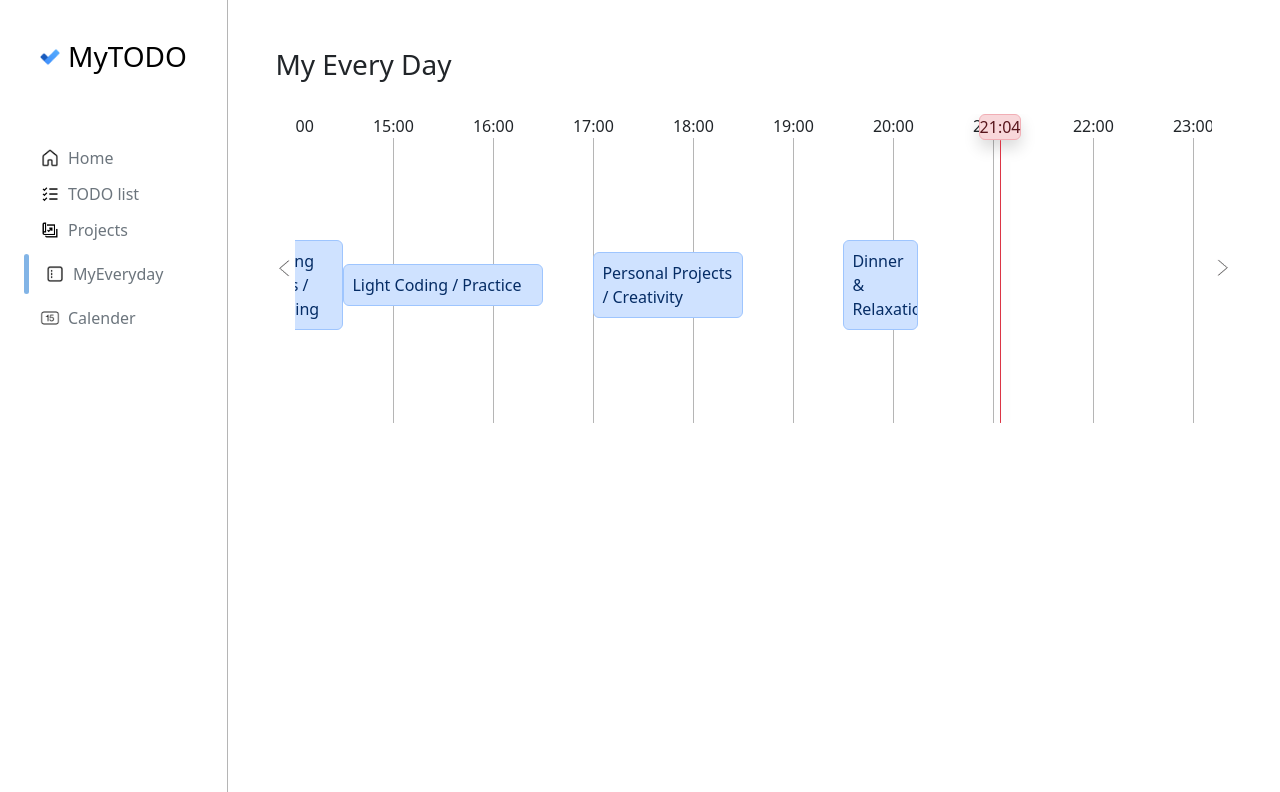
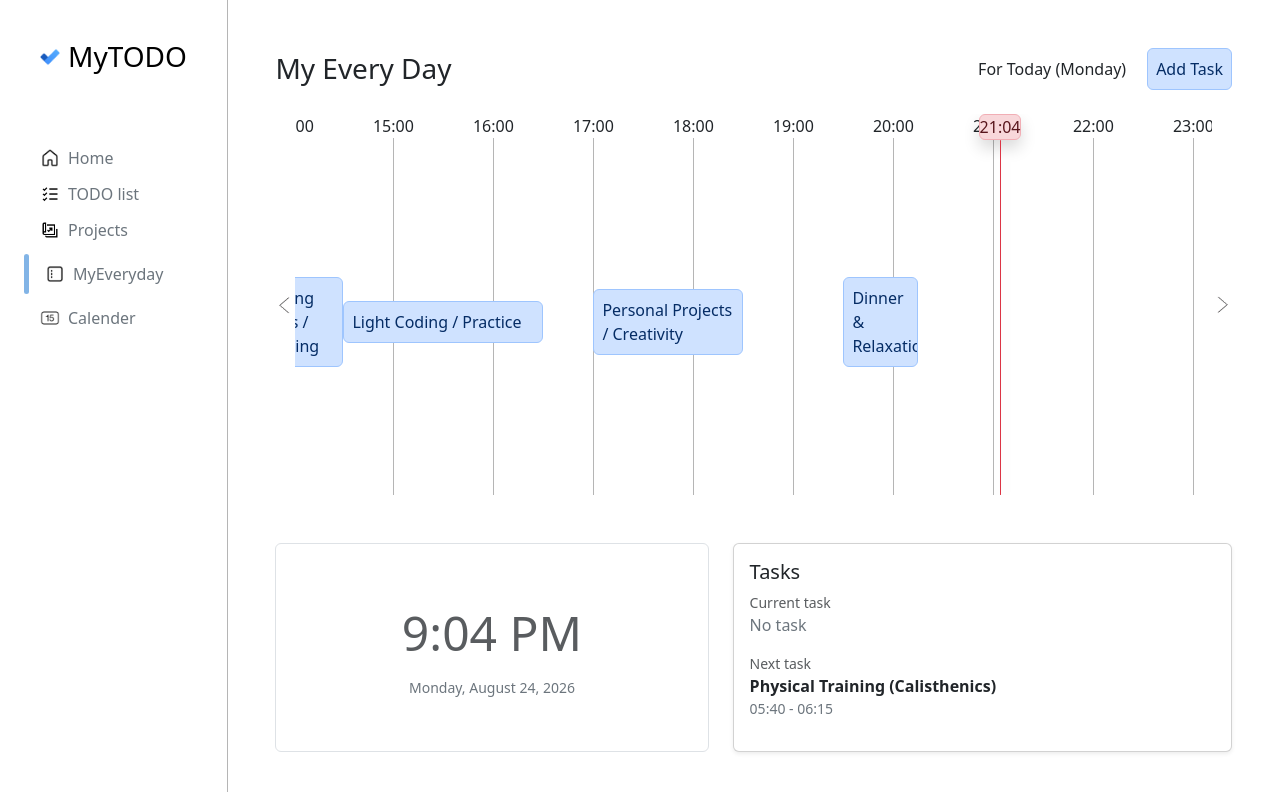
Before and after one commit to younes-bayouli/TodoApp, a React (Vite) app in the folder Client/: page /Myeveryday in a window 1280 px wide. Shown: the top 792 px of the page. Built offline with nearby package versions, Linux system fonts and the light colour scheme.

Commit message:
Every day tasks page is ready

```diff
--- /dev/null
+++ b/Client/src/Components/TaskStatusCard.jsx
@@ -0,0 +1,29 @@
+function TaskStatusCard({ currentTask, nextTask }) {
+	const renderTask = (label, task) => (
+		<div className="mb-3">
+			<div className="text-muted small">{label}</div>
+			{task ? (
+				<>
+					<div className="fw-semibold">{task.title}</div>
+					<div className="text-secondary small">
+						{task.start} - {task.end}
+					</div>
+				</>
+			) : (
+				<div className="text-secondary">No task</div>
+			)}
+		</div>
+	);
+
+	return (
+		<div className="card h-100 flex-grow-1 shadow-sm">
+			<div className="card-body">
+				<h5 className="card-title">Tasks</h5>
+				{renderTask("Current task", currentTask)}
+				{renderTask("Next task", nextTask)}
+			</div>
+		</div>
+	);
+}
+
+export default TaskStatusCard;
--- /dev/null
+++ b/Client/src/Components/TimeCard.jsx
@@ -0,0 +1,21 @@
+import { format } from "../Utils/timeUtilities";
+
+export default function TimeDisplay({ date = new Date() }) {
+	const { hour24, hour12 } = format(date);
+
+	return (
+		<div className="time-display d-flex flex-column align-items-center justify-content-center p-3 bg-white border rounded h-100">
+			<div className="time-12h text-muted " style={{fontSize:"3rem"}}>
+				{hour12}
+			</div>
+			<div className="time-date text-secondary small mt-2">
+				{date.toLocaleDateString("en-US", {
+					weekday: "long",
+					year: "numeric",
+					month: "long",
+					day: "numeric",
+				})}
+			</div>
+		</div>
+	);
+}
--- a/Client/src/Pages/EveryDayTasks/EveryDayTasks.jsx
+++ b/Client/src/Pages/EveryDayTasks/EveryDayTasks.jsx
@@ -1,14 +1,47 @@
+import { useRef } from "react";
 import Schedule from "./Schedule.jsx";
+import TimeCard from "../../Components/TimeCard.jsx";
+import { useDate } from "../../Utils/useTime";
+import Tasks from "../../fakeData/fakeTasks";
+import { format } from "../../Utils/timeUtilities";
+import { getCurrentAndNextTask } from "../../Utils/Utils";
+import TaskStatusCard from "../../Components/TaskStatusCard.jsx";
 
 function Myeveryday() {
+	const Date = useDate();
+	const scheduleControlsRef = useRef(null);
+	const currentTime = format(Date).hour24;
+	const currentDayIndex = (Date.getDay() + 6) % 7;
+	const { current, next } = getCurrentAndNextTask(
+		currentTime,
+		Tasks,
+		currentDayIndex,
+	);
 
 	return (
 		<>
 			<div className="d-flex flex-column h-100">
-				<h3>My Every Day</h3>
-				<div className="flex-grow-1 d-flex flex-column gap-3">
-					<Schedule></Schedule>
-					<div className="w-100 flex-grow-1"></div>
+				<div className="d-flex align-items-center justify-content-between">
+					<h3 className="mb-0">My Every Day</h3>
+					<div ref={scheduleControlsRef}></div>
+				</div>
+				<div className="flex-grow-1 d-flex flex-column gap-5 pt-4">
+					<Schedule
+						time={Date}
+						Tasks={Tasks}
+						controlsTargetRef={scheduleControlsRef}
+					></Schedule>
+					<div className="d-flex flex-fill gap-4 align-items-stretch">
+						<div className="flex-fill">
+							<TimeCard date={Date}></TimeCard>
+						</div>
+						<div className="flex-fill">
+							<TaskStatusCard
+								currentTask={current}
+								nextTask={next}
+							/>
+						</div>
+					</div>
 				</div>
 			</div>
 		</>
--- a/Client/src/Pages/EveryDayTasks/Schedule.jsx
+++ b/Client/src/Pages/EveryDayTasks/Schedule.jsx
@@ -1,16 +1,16 @@
 import Arrow from "../../Components/Arrow";
-import { useRef, useCallback, useState, useEffect, memo } from "react";
+import { createPortal } from "react-dom";
+import { useRef, useCallback, useState, useEffect } from "react";
 import "./style.css";
-import { useTime } from "../../Utils/useTime";
 import {
 	format,
 	timeToMinutes,
 	minutesToTime,
-	checkOverLapTime,
+	stringToMinutes,
 } from "../../Utils/timeUtilities";
+import { checkOverlap, getCurrentAndNextTask } from "../../Utils/Utils.js";
 import { useMouseDistance } from "../../Utils/useMouseDistance";
 import Task from "./Task";
-import Tasks from "../../fakeData/fakeTasks";
 import { DAYS } from "../../Utils/dateUtilities";
 import TimeInputClock from "./TimeInputClock.jsx";
 import StaticTimeBars from "../../Components/StaticTimeBars.jsx";
@@ -24,15 +24,18 @@ const nullTask = {
 	details: "",
 };
 
-function Schedule() {
+function Schedule({ time, Tasks, controlsTargetRef }) {
 	const [isModalOpen, setIsModalOpen] = useState(false);
+	const [chosenDay, setChosenDay] = useState(() => (time.getDay() + 6) % 7);
+	const [controlsTarget, setControlsTarget] = useState(null);
 	const [editMode, setEditMode] = useState(false);
 	const [activeTask, setActiveTask] = useState(nullTask);
 	const [Hovered, setHovered] = useState(false);
 	const [overlap, setOverlap] = useState({ check: false, mesg: "" });
 	const scrollRef = useRef(null);
-	const time = useTime();
 	const distanceMouseLeftedge = useMouseDistance(scrollRef);
+	const todayDayIndex = (time.getDay() + 6) % 7;
+	const visibleTasks = Tasks.filter((task) => task.days[chosenDay]);
 
 	const scroll = (direction) => {
 		const amount = 500;
@@ -44,6 +47,14 @@ function Schedule() {
 			behavior: "smooth",
 		});
 	};
+
+	const addTask = () => {
+		setIsModalOpen(true);
+	};
+
+	useEffect(() => {
+		setControlsTarget(controlsTargetRef.current);
+	}, [controlsTargetRef]);
 
 	useEffect(() => {
 		scrollRef.current.scrollLeft = (timeToMinutes(time) * 10) / 6 - 300;
@@ -82,7 +93,33 @@ function Schedule() {
 	};
 
 	return (
-		<div className="container w-100 py-4 px-0 flex-grow-1 d-flex align-items-center">
+		<>
+			{controlsTarget &&
+				createPortal(
+					<div className="d-flex gap-2">
+						<button
+							type="button"
+							className="btn"
+							onClick={() =>
+								setChosenDay((day) => (day + 1) % DAYS.length)
+							}
+						>
+							For {chosenDay === todayDayIndex && "Today ("}
+							{DAYS[chosenDay]}
+							{chosenDay === todayDayIndex && ")"}
+						</button>
+						<button
+							type="button"
+							className="btn alert alert-primary p-2 m-0 btn-outline-secondary"
+							onClick={addTask}
+						>
+							Add Task
+						</button>
+					</div>,
+					controlsTarget,
+				)}
+			<div className="container w-100 h-100 p-0 d-flex flex-column overflow-hidden">
+				<div className="d-flex flex-grow-1 align-items-center overflow-hidden">
 					<Arrow
 						deg={90}
 						style={{ width: "5%", height: "10%" }}
@@ -94,6 +131,35 @@ function Schedule() {
 						ref={scrollRef}
 						onMouseEnter={() => setHovered(true)}
 						onMouseLeave={() => setHovered(false)}
+						onClick={() => {
+							if (!Hovered) return;
+							let min = Math.ceil(
+								((distanceMouseLeftedge -
+									20 +
+									scrollRef.current.scrollLeft) *
+									6) /
+									10,
+							);
+							let nextTask=getCurrentAndNextTask(format(minutesToTime(min)).hour24,Tasks,chosenDay).next
+							let end=min;
+							if(nextTask && stringToMinutes(nextTask.start)<min+30){
+								end=stringToMinutes(nextTask.start)-30
+							}
+							const newTask = {
+								...nullTask,
+								start: format(minutesToTime(min)).hour24,
+								end: format(minutesToTime(end + 30)).hour24,
+							};
+							checkOverlap(
+								newTask,
+								newTask.start,
+								newTask.end,
+								Tasks,
+								setOverlap,
+							);
+							setActiveTask(newTask);
+							setIsModalOpen(true);
+						}}
 					>
 						<StaticTimeBars />
 						<TimeBar
@@ -122,7 +188,8 @@ function Schedule() {
 											Math.ceil(
 												((distanceMouseLeftedge -
 													20 +
-											scrollRef.current.scrollLeft) *
+													scrollRef.current
+														.scrollLeft) *
 													6) /
 													10,
 											),
@@ -132,8 +199,11 @@ function Schedule() {
 							></TimeBar>
 						)}
 						<div className="h-100 w-100 position-absolute d-flex align-items-center">
-					{Tasks.map((task) => (
-						<Task task={task} onClick={handleClickOnTask}></Task>
+							{visibleTasks.map((task) => (
+								<Task
+									task={task}
+									onClick={handleClickOnTask}
+								></Task>
 							))}
 						</div>
 					</div>
@@ -142,6 +212,7 @@ function Schedule() {
 						style={{ width: "5%", height: "10%" }}
 						onClick={useCallback(() => scroll(1), [])}
 					></Arrow>
+				</div>
 
 				{isModalOpen && (
 					<div
@@ -156,6 +227,7 @@ function Schedule() {
 									onClick={() => {
 										setIsModalOpen(false);
 										setEditMode(false);
+										setActiveTask(nullTask);
 									}}
 								></button>
 								<div className="modal-body">
@@ -191,22 +263,26 @@ function Schedule() {
 													Start at:
 												</label>
 												<TimeInputClock
-												initialTime={activeTask.start}
+													initialTime={
+														activeTask.start
+													}
 													maxTime={activeTask.end}
 													className="py-1 alert alert-light bg-transparent"
 													onChange={(newTime) => {
-													setActiveTask((prevTask) => ({
-														...prevTask,
+														const updatedTask = {
+															...activeTask,
 															start: newTime,
-													}));
-													setOverlap((prev) => {
-														const isOverlap = checkOverLapTime(
+														};
+														setActiveTask(
+															updatedTask,
+														);
+														checkOverlap(
+															updatedTask,
 															newTime,
-															activeTask.end,
-															activeTask.days
+															updatedTask.end,
+															Tasks,
+															setOverlap,
 														);
-														return { check: isOverlap, mesg: isOverlap ? `Overlaps with: ${activeTask.title} (${activeTask.start}-${activeTask.end})` : "" };
-													});
 													}}
 												></TimeInputClock>
 											</div>
@@ -220,18 +296,20 @@ function Schedule() {
 													minTime={activeTask.start}
 													className="py-1 alert alert-light bg-transparent"
 													onChange={(newTime) => {
-													setActiveTask((prevTask) => ({
-														...prevTask,
-														start: newTime,
-													}));
-													setOverlap((prev) => {
-														const isOverlap = checkOverLapTime(
+														const updatedTask = {
+															...activeTask,
+															end: newTime,
+														};
+														setActiveTask(
+															updatedTask,
+														);
+														checkOverlap(
+															updatedTask,
+															updatedTask.start,
 															newTime,
-															activeTask.end,
-															activeTask.days
+															Tasks,
+															setOverlap,
 														);
-														return { check: isOverlap, mesg: isOverlap ? `Overlaps with: ${activeTask.title} (${activeTask.start}-${activeTask.end})` : "" };
-													});
 													}}
 												></TimeInputClock>
 											</div>
@@ -248,12 +326,16 @@ function Schedule() {
 															name="days"
 															value={index}
 															checked={
-															activeTask.days[index]
+																activeTask.days[
+																	index
+																]
 															}
-														onChange={updateTask}
+															onChange={
+																updateTask
+															}
 															id=""
 														/>
-													{day}
+														{day.slice(0, 3)}
 													</label>
 												))}
 											</div>
@@ -278,6 +360,7 @@ function Schedule() {
 					</div>
 				)}
 			</div>
+		</>
 	);
 }
 
--- a/Client/src/Utils/Utils.js
+++ b/Client/src/Utils/Utils.js
@@ -1,4 +1,6 @@
-const checkOverlap = (newStart, newEnd, tasks, onOverlapChange) => {
+import { checkOverLapTime } from "./timeUtilities";
+
+export const checkOverlap = (activeTask, newStart, newEnd, tasks, onOverlapChange) => {
 	if (!onOverlapChange) return;
 
 	let hasOverlap = false;
@@ -6,20 +8,14 @@ const checkOverlap = (newStart, newEnd, tasks, onOverlapChange) => {
 
 	for (const task of tasks) {
 		// Skip the task being edited
-		if (task.id === editedTaskId) continue;
+		if (activeTask && task.id === activeTask.id) continue;
 
 		// Check if days overlap (simplified - check if any day matches)
 		const dayOverlap = task.days.some((day) => day);
-
 		if (!dayOverlap) continue;
 
 		// Check time overlap
-		const overlap = checkOverLapTime(
-			newStart,
-			newEnd,
-			task.start,
-			task.end,
-		);
+		const overlap = checkOverLapTime(newStart, newEnd, task.start, task.end);
 		if (overlap) {
 			hasOverlap = true;
 			overlapMessage = `Overlaps with: ${task.title} (${task.start}-${task.end})`;
--- a/Client/src/Utils/dateUtilities.js
+++ b/Client/src/Utils/dateUtilities.js
@@ -1,5 +1,5 @@
 export const DAYS = Array.from({ length: 7 }, (_, i) =>
-    new Intl.DateTimeFormat("en-US", { weekday: "short" }).format(
+    new Intl.DateTimeFormat("en-US", { weekday: "long" }).format(
         new Date(2024, 0, 1 + i)
     )
 );
--- a/Client/src/Utils/useTime.js
+++ b/Client/src/Utils/useTime.js
@@ -1,12 +1,12 @@
 import { useState, useEffect } from 'react';
 
-export function useTime() {
-  const [time, setTime] = useState(() => new Date());
+export function useDate() {
+  const [date, setDate] = useState(() => new Date());
 
   useEffect(() => {
-    const interval = setInterval(() => setTime(new Date()), 1000);
+    const interval = setInterval(() => setDate(new Date()), 1000);
     return () => clearInterval(interval);
   }, []);
 
-  return time;
+  return date;
 }
```
Also changed, not shown: Client/src/App.jsx (+13 -3 lines), Client/src/Components/DateCard.jsx (added, +35 -0 lines), Client/src/Pages/EveryDayTasks/Task.jsx (+2 -5 lines). Lines whose indentation alone changed are shown as unchanged.
